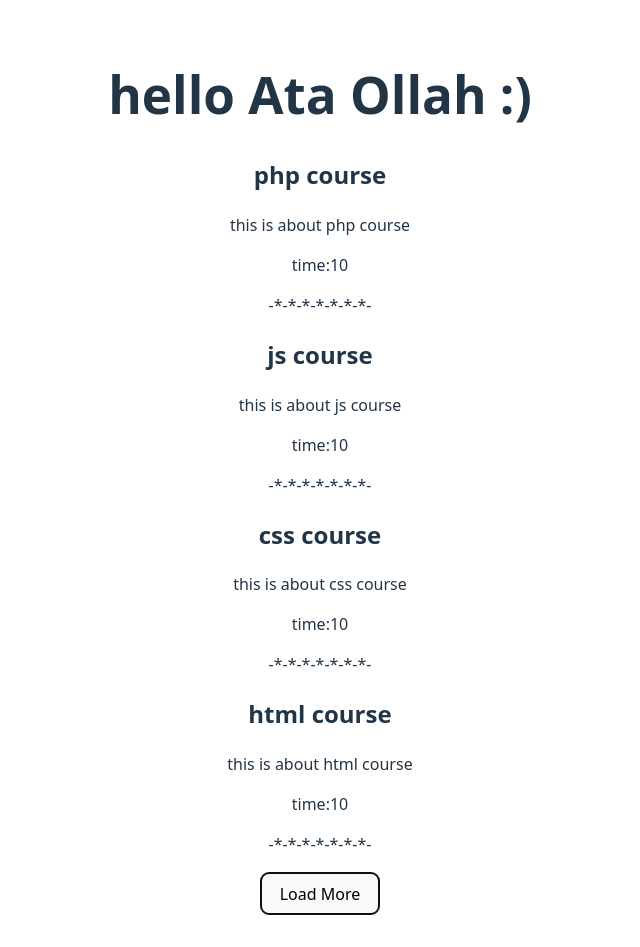
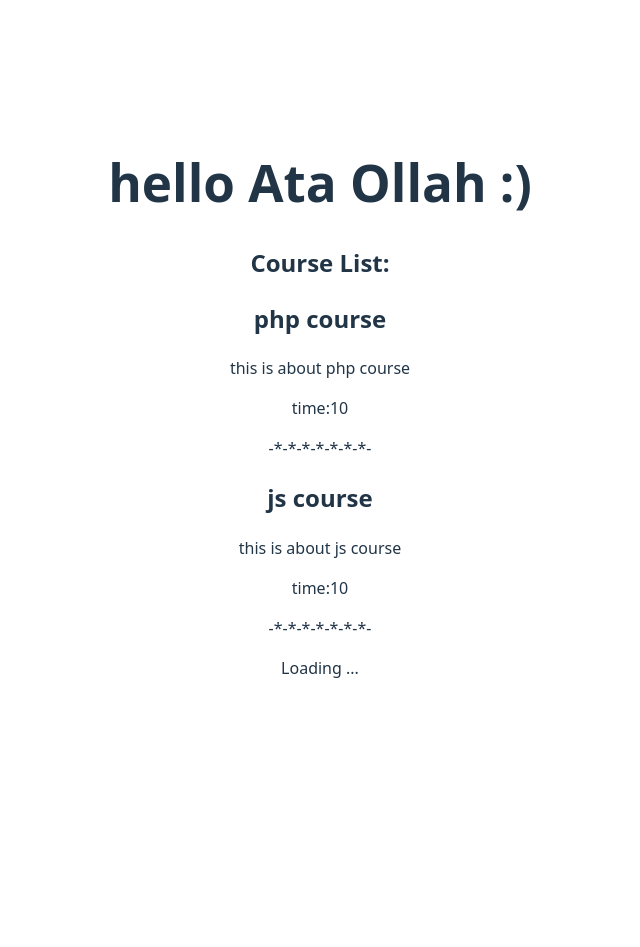
Before and after one commit to Atavagheffar/my-react-app-with-vite, a React (Vite) app: page / in a window 1280 px wide. Both pictures are taken after a click on the button "Load More". Shown: the whole page, without its empty margins (320-960 px from the left). After the commit the page ends 800 px from the top, so only its background shows below. Built offline with nearby package versions, Linux system fonts and the light colour scheme.

Commit message:
use from condition and settimeout

```diff
--- a/src/Components/home/Main.jsx
+++ b/src/Components/home/Main.jsx
@@ -17,8 +17,12 @@ export default function Main() {
       description: "this is about js course",
     },
   ]);
+  const [loading, setLoading] = useState(false);
 
   const loadMoreCourseHandler = () => {
+    setLoading(true);
+
+    setTimeout(() => {
       setCourses([
         ...courses,
         {
@@ -32,6 +36,8 @@ export default function Main() {
           description: "this is about html course",
         },
       ]);
+      setLoading(false);
+    }, 3000);
   };
 
   // let courses = [
@@ -68,6 +74,7 @@ export default function Main() {
         }}
       />
       <p>********************************</p> */}
+      <CourseList>
         {courses.map((course) => (
           // <div>
           //   <h2>{course?.title}</h2>
@@ -76,11 +83,18 @@ export default function Main() {
           // or use coursebox
           <CourseBox key={course.id} course={course} />
         ))}
-      <button onClick={loadMoreCourseHandler}>Load More</button>
+        {/* <button onClick={loadMoreCourseHandler}>Load More</button> */}
         {/*<p>********************************</p>
        {headings.map((item) => (
         <span>{item}</span>
       ))} */}
+
+        {loading ? (
+          <span>Loading ...</span>
+        ) : (
+          <button onClick={loadMoreCourseHandler}>Load More</button>
+        )}
+      </CourseList>
     </div>
   );
 }
```
Lines whose indentation alone changed are shown as unchanged.
